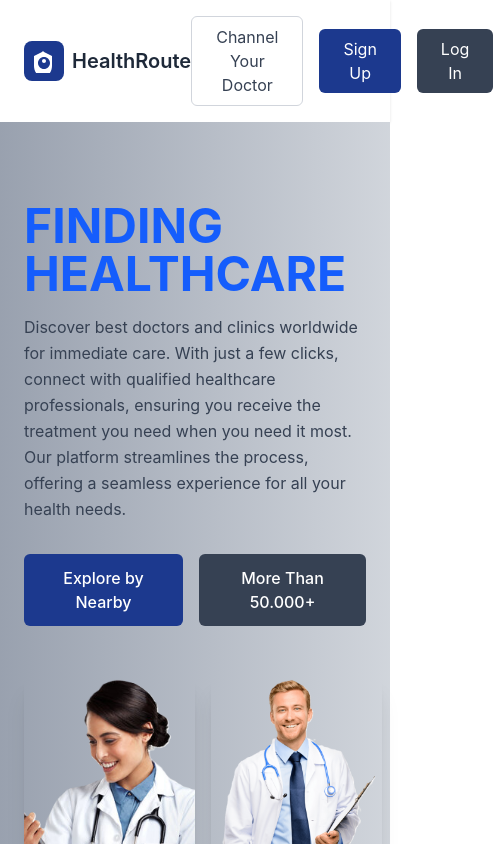
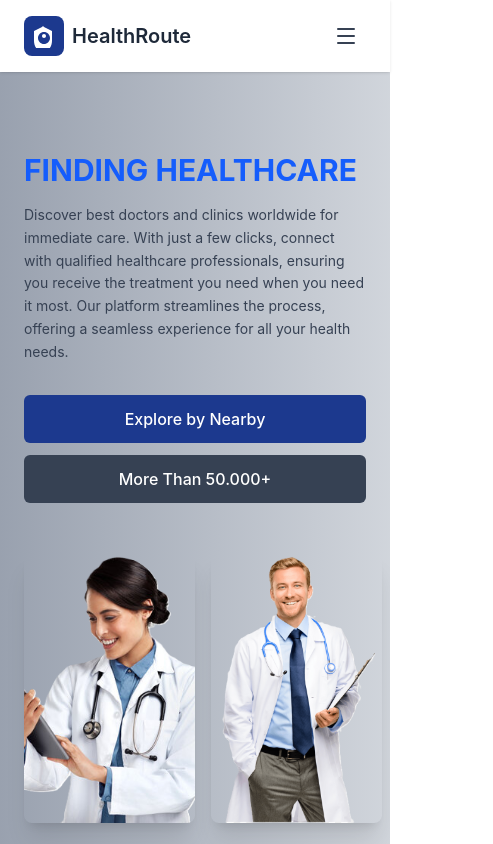
Before and after one commit to HIRUIRESHA/CDCM_frontend, a React (Vite) app: page / in a window 390 px wide. Shown: the top 844 px of the page, 493 px wide, since content can reach past the window. Built offline with nearby package versions, Linux system fonts and the light colour scheme; no server answers.

Commit message:
fix responsive issues

```diff
--- a/src/components/Navbar.jsx
+++ b/src/components/Navbar.jsx
@@ -1,11 +1,19 @@
-import React from 'react';
-import { Link } from "react-router-dom";
+import React, { useState, useEffect } from 'react';
+import { Link, useLocation } from "react-router-dom";
 import { useAuth } from "../context/AuthContext";
+import { Menu, X } from "lucide-react";
 
 const Navbar = () => {
+  const [mobileMenuOpen, setMobileMenuOpen] = useState(false);
+  const location = useLocation();
   const { user } = useAuth();
   const hospital = JSON.parse(localStorage.getItem("hospital") || "null");
   const isAuthenticated = Boolean(user || hospital);
+
+  // Auto-close mobile menu on route change
+  useEffect(() => {
+    setMobileMenuOpen(false);
+  }, [location.pathname]);
 
   const getDashboardPath = () => {
     const role = user?.role?.toUpperCase();
@@ -16,7 +24,7 @@ const Navbar = () => {
   };
 
   return (
-    <nav className="bg-white shadow-sm">
+    <nav className="bg-white shadow-sm sticky top-0 z-40">
       <div className="max-w-7xl mx-auto px-6 py-4">
         <div className="flex items-center justify-between">
           {/* Logo */}
@@ -29,8 +37,9 @@ const Navbar = () => {
             </div>
             <span className="text-xl font-semibold text-gray-800">HealthRoute</span>
           </Link>
-          {/* Navigation Buttons */}
-          <div className="flex items-center space-x-4">
+
+          {/* Desktop Navigation Buttons */}
+          <div className="hidden md:flex items-center space-x-4">
             {isAuthenticated ? (
               <Link to={getDashboardPath()}>
                 <button className="px-6 py-2 text-gray-700 border border-gray-300 rounded-md hover:bg-gray-100 transition">
@@ -60,10 +69,70 @@ const Navbar = () => {
                 </Link>
               </>
             )}
+          </div>
 
+          {/* Mobile Menu Button */}
+          <div className="flex md:hidden items-center">
+            <button
+              type="button"
+              onClick={() => setMobileMenuOpen(!mobileMenuOpen)}
+              className="p-2 rounded-lg text-gray-700 hover:text-gray-900 hover:bg-gray-100 focus:outline-none transition cursor-pointer"
+              aria-label="Toggle navigation menu"
+            >
+              {mobileMenuOpen ? <X size={24} /> : <Menu size={24} />}
+            </button>
           </div>
         </div>
       </div>
+
+      {/* Mobile Collapsible Navigation Menu */}
+      {mobileMenuOpen && (
+        <div className="md:hidden border-t border-gray-100 bg-white px-6 py-4 space-y-3 animate-in fade-in slide-in-from-top-2 duration-200">
+          {isAuthenticated ? (
+            <Link
+              to={getDashboardPath()}
+              onClick={() => setMobileMenuOpen(false)}
+              className="block"
+            >
+              <button className="w-full px-6 py-2.5 text-gray-700 border border-gray-300 rounded-md hover:bg-gray-100 transition font-medium text-center">
+                Go to Dashboard
+              </button>
+            </Link>
+          ) : (
+            <>
+              <Link
+                to="/find-doctor"
+                onClick={() => setMobileMenuOpen(false)}
+                className="block"
+              >
+                <button className="w-full px-6 py-2.5 text-gray-700 border border-gray-300 rounded-md hover:bg-gray-100 transition font-medium text-center">
+                  Channel Your Doctor
+                </button>
+              </Link>
+
+              <Link
+                to="/register"
+                onClick={() => setMobileMenuOpen(false)}
+                className="block"
+              >
+                <button className="w-full px-6 py-2.5 bg-blue-900 text-white rounded-md hover:bg-blue-800 transition font-medium text-center">
+                  Sign Up
+                </button>
+              </Link>
+
+              <Link
+                to="/login"
+                onClick={() => setMobileMenuOpen(false)}
+                className="block"
+              >
+                <button className="w-full px-6 py-2.5 bg-gray-700 text-white rounded-md hover:bg-gray-600 transition font-medium text-center">
+                  Log In
+                </button>
+              </Link>
+            </>
+          )}
+        </div>
+      )}
     </nav>
   );
 };
--- a/src/components/NotificationBell.jsx
+++ b/src/components/NotificationBell.jsx
@@ -83,7 +83,7 @@ export default function NotificationBell() {
 
       {/* DROPDOWN POPOVER */}
       {isOpen && (
-        <div className="absolute right-0 mt-3 w-80 sm:w-96 bg-white rounded-3xl shadow-2xl border border-slate-200/80 overflow-hidden z-50 animate-in fade-in slide-in-from-top-2 duration-200">
+        <div className="absolute right-0 mt-3 w-[calc(100vw-2rem)] sm:w-96 max-w-sm bg-white rounded-3xl shadow-2xl border border-slate-200/80 overflow-hidden z-50 animate-in fade-in slide-in-from-top-2 duration-200">
           {/* Header */}
           <div className="p-4 px-5 bg-gradient-to-r from-slate-900 to-slate-800 text-white flex items-center justify-between">
             <div className="flex items-center gap-2.5">
--- a/src/pages/doctor/Account.jsx
+++ b/src/pages/doctor/Account.jsx
@@ -350,15 +350,15 @@ const DoctorAccountPage = () => {
           <div className="mt-5 flex gap-3">
             <button
               onClick={() => setIsEditing(true)}
-              className="flex-1 bg-gradient-to-r from-[#1e2d5e] to-[#2d3e7a] hover:from-[#1a2550] hover:to-[#253470] text-white font-semibold py-3 px-6 rounded-xl flex items-center justify-center gap-2 transition-all shadow-md hover:shadow-lg hover:-translate-y-0.5"
+              className="flex-1 bg-gradient-to-r from-[#1e2d5e] to-[#2d3e7a] hover:from-[#1a2550] hover:to-[#253470] text-white font-semibold mx-100 py-3 px-6 rounded-xl flex items-center justify-center gap-2 transition-all shadow-md hover:shadow-lg hover:-translate-y-0.5"
             >
               <Edit size={16} />
               <span>Edit Profile</span>
             </button>
-            <button className="flex-1 bg-white hover:bg-red-50 text-red-500 hover:text-red-600 font-semibold py-3 px-6 rounded-xl flex items-center justify-center gap-2 transition-all border border-red-100 hover:border-red-200 shadow-sm">
+            {/* <button className="flex-1 bg-white hover:bg-red-50 text-red-500 hover:text-red-600 font-semibold py-3 px-6 rounded-xl flex items-center justify-center gap-2 transition-all border border-red-100 hover:border-red-200 shadow-sm">
               <Trash2 size={16} />
               <span>Delete Account</span>
-            </button>
+            </button> */}
           </div>
         )}
       </div>
--- a/src/pages/public/Home.jsx
+++ b/src/pages/public/Home.jsx
@@ -137,24 +137,24 @@ const HomePage = () => {
           <div className="grid grid-cols-1 lg:grid-cols-2 gap-12 items-center">
             {/* Left Content */}
             <div>
-              <h1 className="text-5xl font-bold text-blue-600 mb-4">
+              <h1 className="text-3xl sm:text-4xl lg:text-5xl font-bold text-blue-600 mb-4">
                 FINDING HEALTHCARE
               </h1>
-              <p className="text-gray-700 mb-8 leading-relaxed">
+              <p className="text-gray-700 mb-8 leading-relaxed text-sm sm:text-base">
                 Discover best doctors and clinics worldwide for immediate care. With just a few clicks, connect
                 with qualified healthcare professionals, ensuring you receive the treatment you need when you need it most.
                 Our platform streamlines the process, offering a seamless experience for all your health needs.
               </p>
-              <div className="flex space-x-4">
+              <div className="flex flex-col sm:flex-row gap-3 sm:gap-4">
                 <button
                   onClick={() => navigate('/find-doctor')}
-                  className="px-8 py-3 bg-blue-900 text-white rounded-md hover:bg-blue-800 transition font-medium cursor-pointer"
+                  className="w-full sm:w-auto px-6 sm:px-8 py-3 bg-blue-900 text-white rounded-md hover:bg-blue-800 transition font-medium cursor-pointer text-center"
                 >
                   Explore by Nearby
                 </button>
                 <button
                   onClick={() => navigate('/find-doctor')}
-                  className="px-8 py-3 bg-gray-700 text-white rounded-md hover:bg-gray-600 transition font-medium cursor-pointer"
+                  className="w-full sm:w-auto px-6 sm:px-8 py-3 bg-gray-700 text-white rounded-md hover:bg-gray-600 transition font-medium cursor-pointer text-center"
                 >
                   More Than 50.000+
                 </button>
```
Lines whose indentation alone changed are shown as unchanged.
